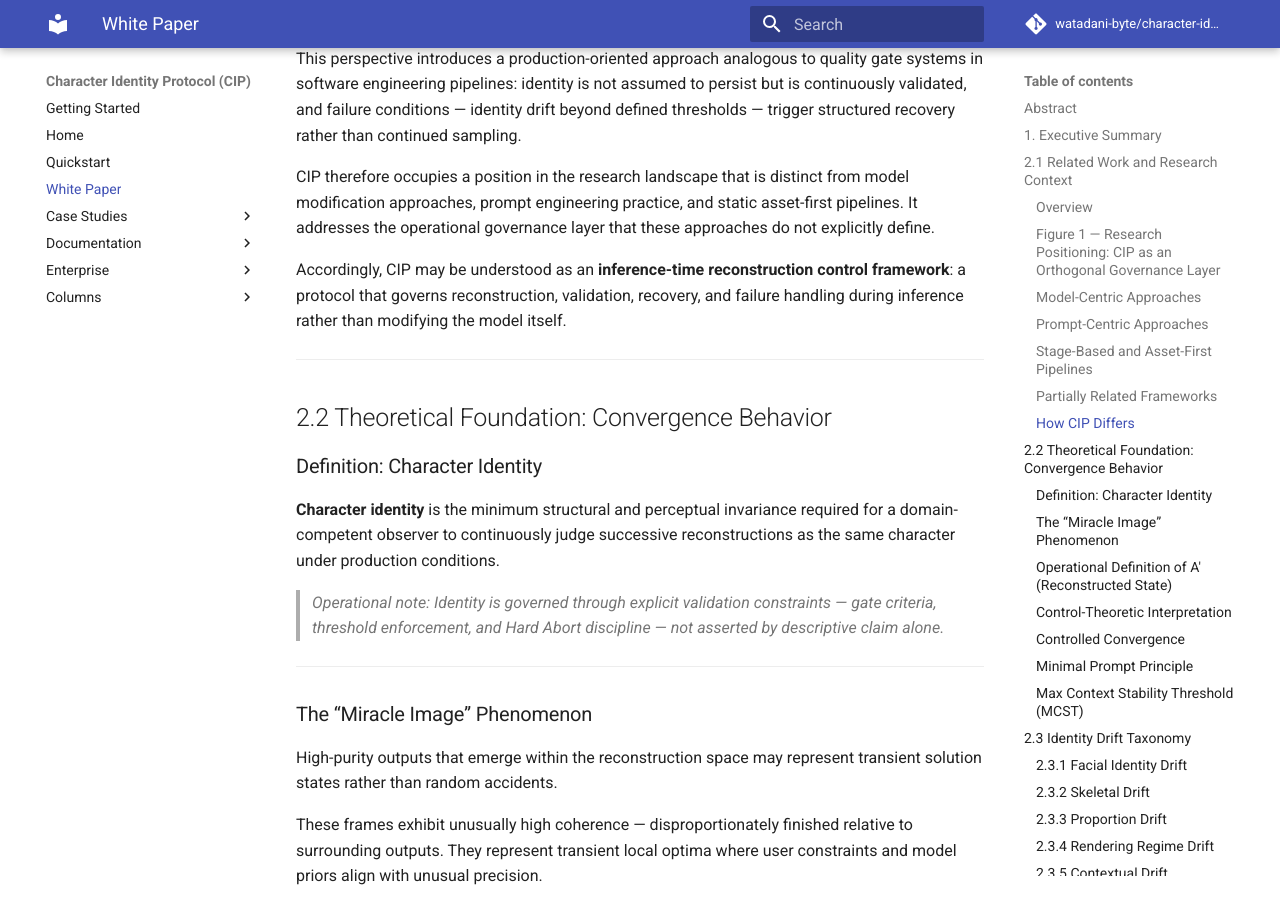
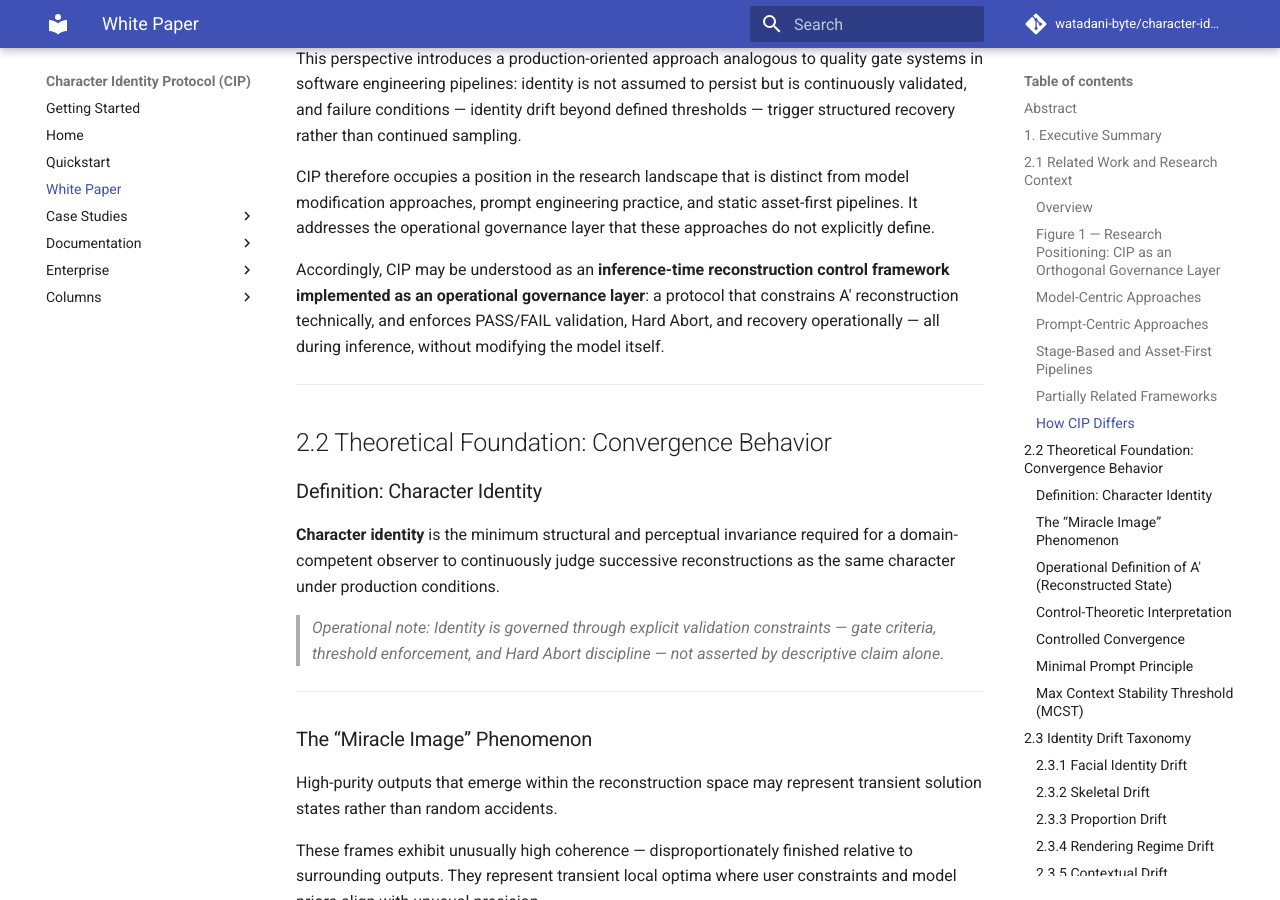
Before and after one commit to watadani-byte/character-identity-protocol, an MkDocs documentation site: the page built from docs/whitepaper_v1.md, in a window 1280 px wide and 900 px high, scrolled down 4653 px. Built offline with MkDocs 1.6.1 and Material for MkDocs 9.7.7, drawn with Linux system fonts in a browser that asks for light colours; comment, search, counter and statistics services are not loaded.

Commit message:
whitepaper_v1.md を更新

```diff
--- a/docs/whitepaper_v1.md
+++ b/docs/whitepaper_v1.md
@@ -124,7 +124,7 @@ This perspective introduces a production-oriented approach analogous to quality
 
 CIP therefore occupies a position in the research landscape that is distinct from model modification approaches, prompt engineering practice, and static asset-first pipelines. It addresses the operational governance layer that these approaches do not explicitly define.
 
-Accordingly, CIP may be understood as an **inference-time reconstruction control framework**: a protocol that governs reconstruction, validation, recovery, and failure handling during inference rather than modifying the model itself.
+Accordingly, CIP may be understood as an **inference-time reconstruction control framework implemented as an operational governance layer**: a protocol that constrains A′ reconstruction technically, and enforces PASS/FAIL validation, Hard Abort, and recovery operationally — all during inference, without modifying the model itself.
 
 -----
 
```
